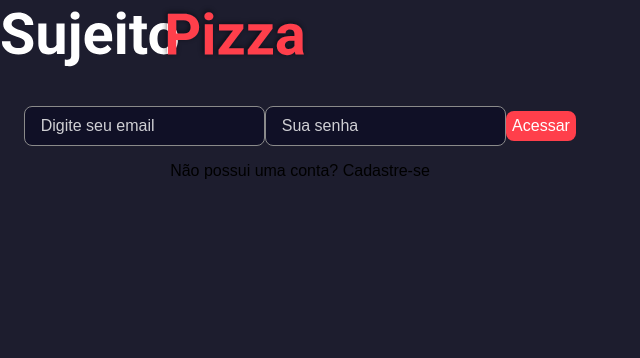
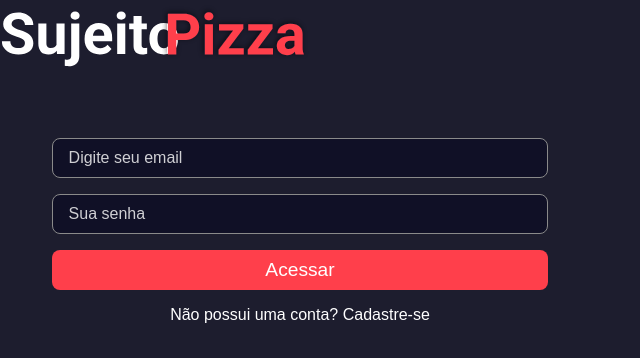
Before and after one commit to Brunogabriel-dev/site-pizzaria, a Next.js app: page / in a window 1280 px wide. Shown: the top 358 px of the page, without its empty margins (0-640 px from the left). Built offline with nearby package versions, Linux system fonts and the light colour scheme.

Commit message:
Inclusão de texto

```diff
--- a/styles/Home.module.scss
+++ b/styles/Home.module.scss
@@ -15,9 +15,35 @@
   align-items: center;
   justify-content: center;
   flex-direction: column;
+  padding: 2rem 1.5rem;
+
+  h1{
+    color: var(--white);
+    padding-bottom: 1rem;
+  }
+
+  form{
+    width: 90%;
+    display: flex;
+    flex-direction: column;
+  }
+
+  form button{
+    height: 40px;
+    font-size: 1.2rem;
+  }
+
+}
+
+.text{
+  margin-top: 1rem;
+  color: var(--white);
+  cursor: pointer;
+}
 
 
-
-
-
+@media (max-width: 620px) {
+  .login{
+    width: 90%;
+  }
 }
```
Also changed, not shown: src/contexts/AuthContext.tsx (+12 -0 lines).
